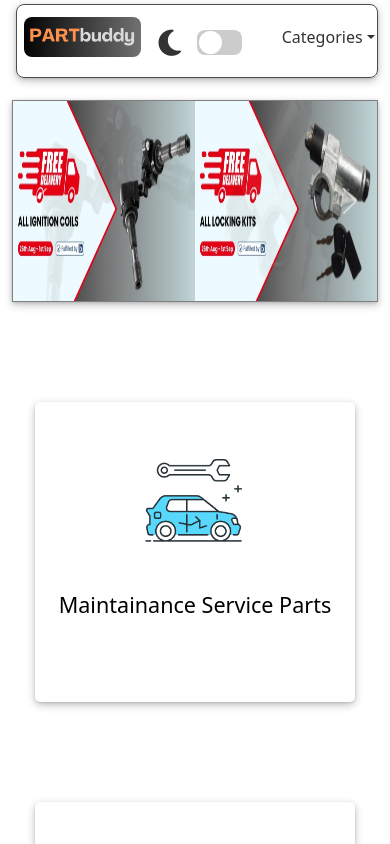
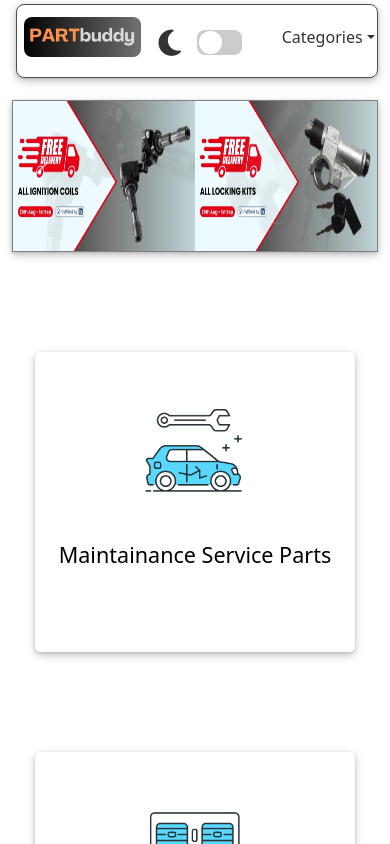
Before and after one commit to dhruvsingh2486/partbuddy, a React (Create React App) app: page / in a window 390 px wide. Shown: the top 844 px of the page. Built offline with nearby package versions, Linux system fonts and the light colour scheme.

Commit message:
Update Carausel.css

```diff
--- a/src/components/carousel/Carausel.css
+++ b/src/components/carousel/Carausel.css
@@ -8,7 +8,7 @@
     margin-bottom: 0%;
 }
 .crousal_img img{
-    height: 200px;
+    height: 150px;
 
 }
 }
```
